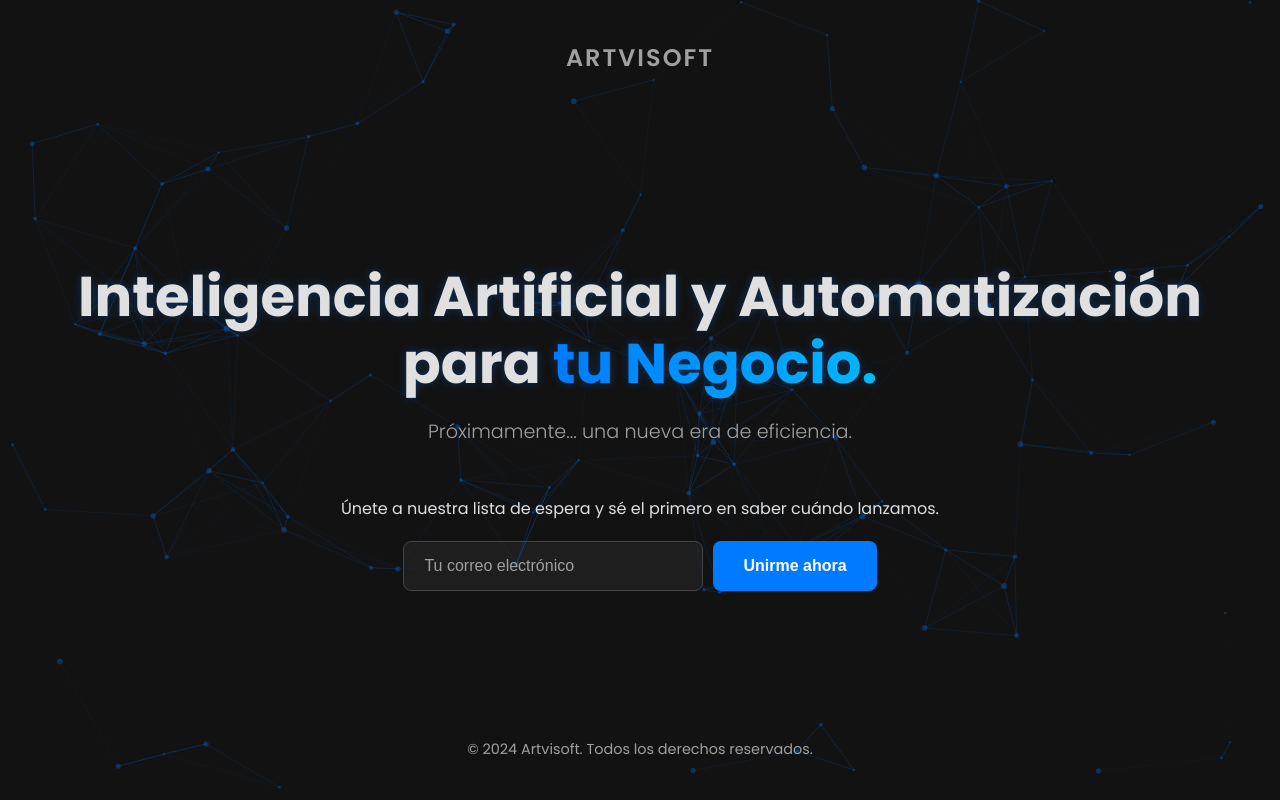
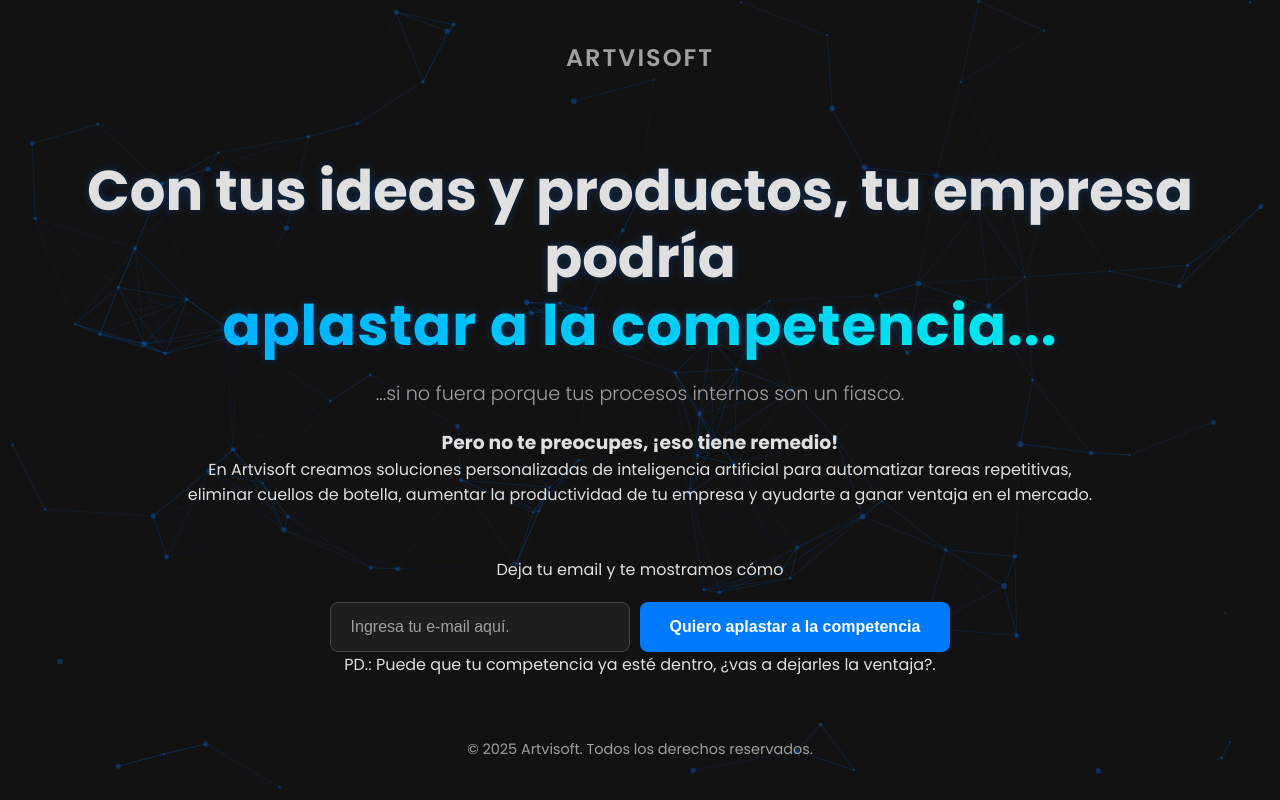
Before and after one commit to drulock/artvisoft, a plain HTML site: page index.html in a window 1280 px wide. Drawn offline with Linux system fonts and the light colour scheme.

Commit message:
Add files via upload

```diff
--- a/index.html
+++ b/index.html
@@ -9,8 +9,6 @@
     <link rel="preconnect" href="https://fonts.googleapis.com">
     <link rel="preconnect" href="https://fonts.gstatic.com" crossorigin>
     <link href="https://fonts.googleapis.com/css2?family=Poppins:wght@300;400;600;700&display=swap" rel="stylesheet">
-
-    <!-- Enlace a nuestro CSS -->
     <link rel="stylesheet" href="style.css">
 </head>
 <body>
@@ -20,29 +18,37 @@
 
     <div class="content-wrapper">
         <header class="fade-in">
-            <!-- Usamos un H1 para el logo por SEO y semántica, aunque lo estilizaremos como texto normal -->
             <h1>Artvisoft</h1>
         </header>
 
         <main>
-            <h2 class="fade-in-delay-1">Inteligencia Artificial y Automatización <br> para <span class="highlight">tu Negocio.</span></h2>
-            <p class="fade-in-delay-2">Próximamente... una nueva era de eficiencia.</p>
+            <h2 class="fade-in-delay-1">Con tus ideas y productos,
+            tu empresa podría <br><span class="highlight">aplastar a la competencia...</span></h2>
+            <p class="fade-in-delay-2">...si no fuera porque tus procesos internos son un fiasco.</p>
+
+            <div>
+            <h3 style="padding-top: 20px;">Pero no te preocupes, ¡eso tiene remedio!</h3>
+            <p>En Artvisoft creamos soluciones personalizadas de inteligencia artificial
+            para automatizar tareas repetitivas,<br> eliminar cuellos de botella,
+            aumentar la productividad de tu empresa
+            y ayudarte a ganar ventaja en el mercado.</p>
+            </div>
 
             <div class="cta-section fade-in-delay-3">
-                <p>Únete a nuestra lista de espera y sé el primero en saber cuándo lanzamos.</p>
+                <p>Deja tu email y te mostramos cómo</p>
                 <form id="waitlist-form">
-                    <input type="email" placeholder="Tu correo electrónico" required>
-                    <button type="submit">Unirme ahora</button>
+                    <input type="email" placeholder="Ingresa tu e-mail aquí." required>
+                    <button type="submit">Quiero aplastar a la competencia</button>
                 </form>
+                <p>PD.: Puede que tu competencia ya esté dentro,
+                ¿vas a dejarles la ventaja?.</p>
             </div>
         </main>
 
         <footer class="fade-in-delay-4">
-            <p>&copy; 2024 Artvisoft. Todos los derechos reservados.</p>
+            <p>&copy; 2025 Artvisoft. Todos los derechos reservados.</p>
         </footer>
     </div>
-
-    <!-- Enlace a nuestro JavaScript -->
     <script src="script.js"></script>
 </body>
 </html>
--- a/style.css
+++ b/style.css
@@ -67,11 +67,24 @@ main h2 {
 }
 
 .highlight {
-    background: linear-gradient(90deg, var(--accent-color), #00c6ff);
+    background: linear-gradient(90deg, var(--accent-color), #00c6ff 40%, #00ffea 60%, var(--accent-color) 100%);
+    background-size: 400% 100%;
+    background-position: 0% 0%;
     -webkit-background-clip: text;
     -webkit-text-fill-color: transparent;
     background-clip: text;
-    text-fill-color: transparent;
+    animation: gradient-move 2s linear infinite;
+    font-weight: 700;
+    letter-spacing: 1px;
+}
+
+@keyframes gradient-move {
+    0% {
+        background-position: 0% 0%;
+    }
+    100% {
+        background-position: 100% 0%;
+    }
 }
 
 main > p {
```
